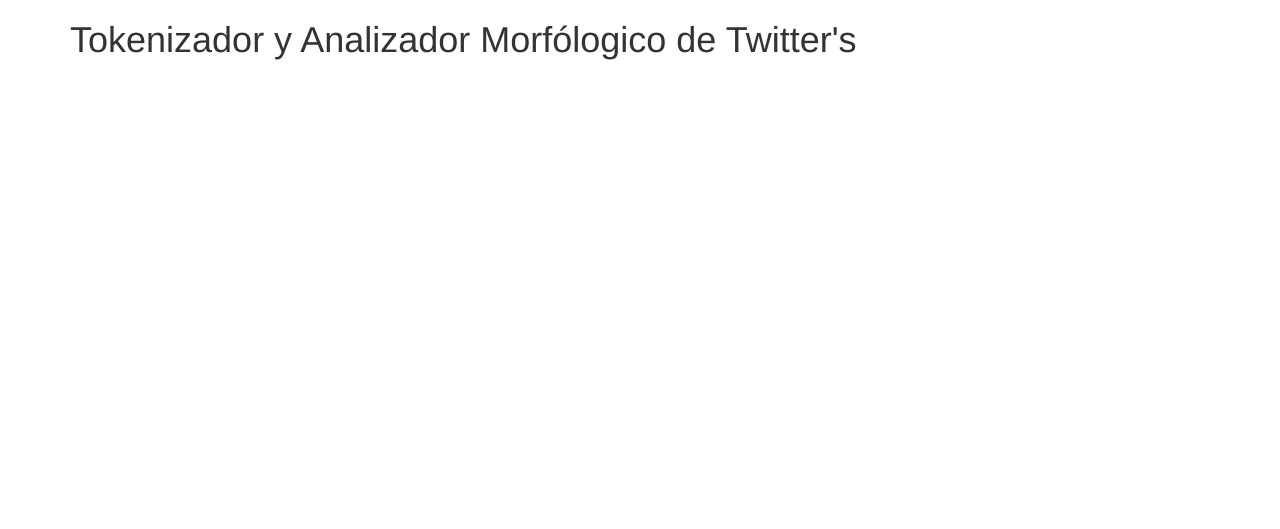
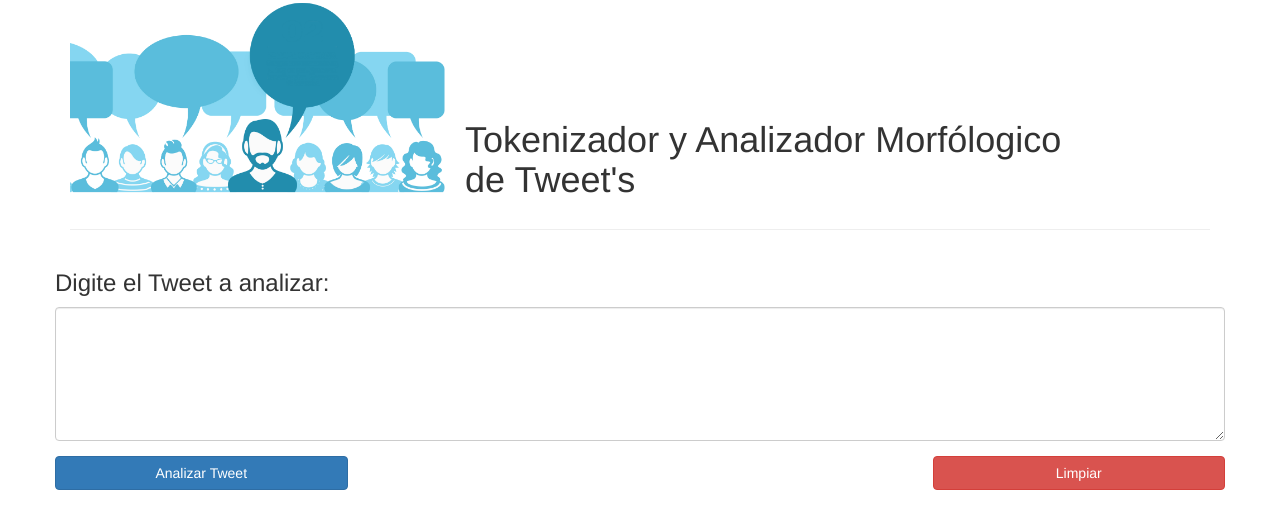
Before and after one commit to iaderegg/pln_twitter, a Django app: page /twitter_morfologico/ in a window 1280 px wide. Shown: the top 529 px of the page. Run offline with Django 3.2, Linux system fonts and the light colour scheme; some libraries are stand-ins or nearby versions.

Commit message:
Front end v0.1

```diff
--- /dev/null
+++ b/pln_twitter_morfologico/twitter_morfologico/static/css/main.css
@@ -0,0 +1,14 @@
+#site_header{
+    background-image: url('../images/background_1.png');
+	-webkit-background-size: cover;
+	-moz-background-size: cover;
+	-o-background-size: cover;
+    background-size: auto 100%;
+    height: 200px;
+    background-repeat: no-repeat;
+    background-position-x: right;
+}
+
+#title_header{
+    margin-top: 100px;
+}
--- /dev/null
+++ b/pln_twitter_morfologico/twitter_morfologico/static/js/main.js
@@ -0,0 +1,16 @@
+$( document ).ready(function() {
+
+    $('#btn_send_tweet').on('click', function(){
+        var tweet_msg = $('#textarea_tweet').val();
+        send_tweet(tweet_msg);
+    });
+
+    $('#btn_clean').on('click', function(){
+        $('#textarea_tweet').val(' ');
+    });
+
+});
+
+function send_tweet(tweet_msg){
+    console.log(tweet_msg);
+}
--- a/pln_twitter_morfologico/twitter_morfologico/templates/twitter_morfologico/index.html
+++ b/pln_twitter_morfologico/twitter_morfologico/templates/twitter_morfologico/index.html
@@ -7,9 +7,10 @@
         <meta http-equiv="X-UA-Compatible" content="IE=edge">
         <meta name="viewport" content="width=device-width, initial-scale=1">
 
-        <title>{% block title %}Dominio | Titulo pagina {% endblock %}</title>
+        <title>{% block title %}PLN - Twitter{% endblock %}</title>
 
         <link href="{% static "bootstrap/css/bootstrap.min.css" %}" rel="stylesheet">
+        <link href="{% static "css/main.css" %}" rel="stylesheet">
 
         {% block head %}
         {% endblock %}
@@ -17,18 +18,37 @@
     </head>
 
     <body>
+        <header>
+            <div class="container">
+                <div class="col-sm-4" id="site_header"></div>
+                <div class="col-sm-7" id="title_header">
+                    <h1>Tokenizador y Analizador Morfólogico de Tweet's</h1>
+                </div>
+            </div>
+        </header>
+
         <div class="container">
-            <h1>Tokenizador y Analizador Morfólogico de Twitter's</h1>
+            <hr>
+            <div class="row">
+                <div class="form-group">
+                    <h3>Digite el Tweet a analizar:</h3>
+                    <textarea class="form-control" rows="6" id="textarea_tweet"></textarea>
+                </div>
+                <div class="form-group">
+                    <button type="button" class="btn btn-primary col-sm-3" id="btn_send_tweet">Analizar Tweet</button>
+                    <button type="button" class="btn btn-danger col-sm-3 col-sm-offset-6" id="btn_clean">Limpiar</button>
+                </div>
+            </div>
+            <div class="row">
+                <div class="col-sm-12" id="div_result">
 
-            <div class="row">
-                <label for=""></label>
+                </div>
             </div>
-
         </div>
-
 
         <script src="https://ajax.googleapis.com/ajax/libs/jquery/1.11.3/jquery.min.js"></script>
         <script src="{% static "bootstrap/js/bootstrap.min.js" %}"></script>
+        <script src="{% static "js/main.js" %}"></script>
 
         {% block scripts %}
         {% endblock %}
```
